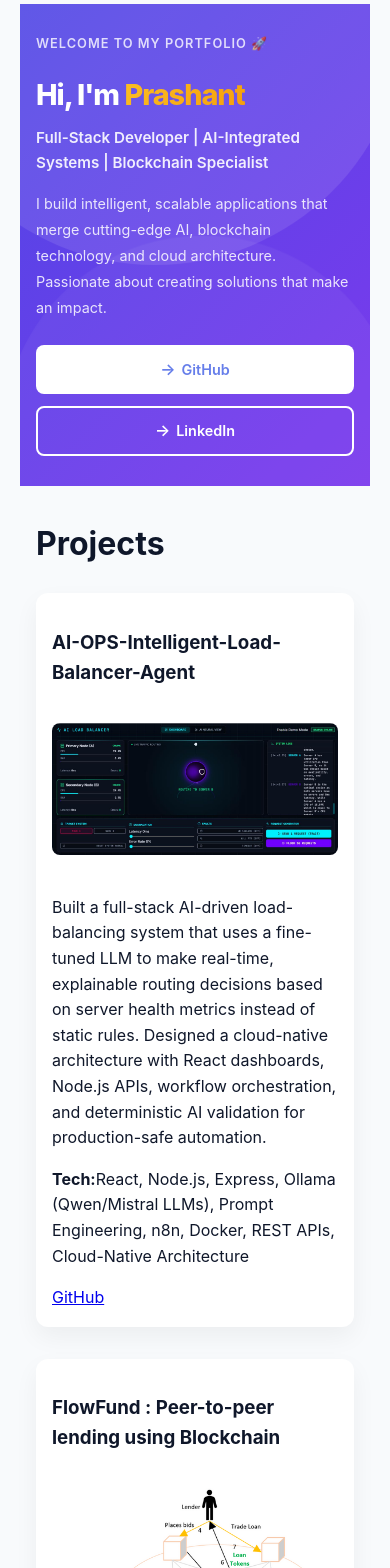
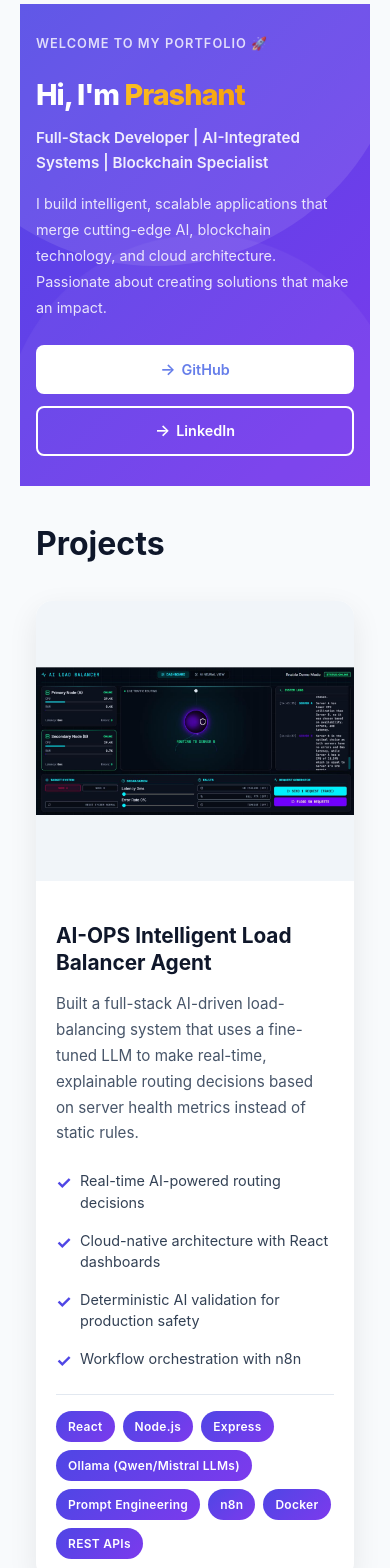
Before and after one commit to PrashantNeelwan/Portfolio, a React (Vite) app: page / in a window 390 px wide. Shown: the top 1568 px of the page. Built offline with nearby package versions, Linux system fonts and the light colour scheme.

Commit message:
"Projects UI changed"

```diff
--- a/src/components/Projects.jsx
+++ b/src/components/Projects.jsx
@@ -1,35 +1,86 @@
 export default function Projects() {
+  const projects = [
+    {
+      title: "AI-OPS Intelligent Load Balancer Agent",
+      image: "/AI_OPS.png",
+      description: "Built a full-stack AI-driven load-balancing system that uses a fine-tuned LLM to make real-time, explainable routing decisions based on server health metrics instead of static rules.",
+      highlights: [
+        "Real-time AI-powered routing decisions",
+        "Cloud-native architecture with React dashboards",
+        "Deterministic AI validation for production safety",
+        "Workflow orchestration with n8n"
+      ],
+      tech: ["React", "Node.js", "Express", "Ollama (Qwen/Mistral LLMs)", "Prompt Engineering", "n8n", "Docker", "REST APIs"],
+      github: "https://github.com/PrashantNeelwan/AI-OPS-Intelligent-Load-Balancer-Agent",
+      demo: null
+    },
+    {
+      title: "FlowFund - Peer-to-Peer Lending",
+      image: "/BlockChain_Architecture.png",
+      description: "Developed a full-stack blockchain-based P2P lending platform enabling secure borrowing, lending, collateral management, and repayments without intermediaries.",
+      highlights: [
+        "Trustless lending without intermediaries",
+        "Smart contract-based collateral management",
+        "AI-assisted risk scoring for fraud detection",
+        "Cloud deployment with Docker orchestration"
+      ],
+      tech: ["React", "Vite", "Node.js", "Solidity", "Ethereum", "Hardhat", "MongoDB", "Firebase Auth", "Docker", "DigitalOcean"],
+      github: "https://github.com/PrashantNeelwan/FlowFund",
+      demo: null
+    },
+    {
+      title: "Decentralized AI Marketplace",
+      image: "/QuantumTrade.png",
+      description: "Built a decentralized marketplace for AI models and datasets with blockchain-based ownership, revenue management, and wallet-based authentication.",
+      highlights: [
+        "Blockchain-powered ownership and revenue tracking",
+        "Serverless cloud-native AWS architecture",
+        "Infrastructure as Code with Terraform",
+        "Automated CI/CD pipelines for scalability"
+      ],
+      tech: ["Python", "Django", "Solidity", "Ethereum", "MetaMask", "IPFS", "AWS Lambda", "S3", "DynamoDB", "Terraform", "GitHub Actions"],
+      github: "https://github.com/PrashantNeelwan/Quantum-Trade",
+      demo: null
+    }
+  ];
+
   return (
     <section>
       <h2>Projects</h2>
-
-      <div className="card">
-        <h3>AI-OPS-Intelligent-Load-Balancer-Agent</h3>
-        <img src="/AI_OPS.png" alt="AI-OPS Illustration" style={{ width: '100%', height: 'auto' }} />
-        <p>
-            Built a full-stack AI-driven load-balancing system that uses a fine-tuned LLM to make real-time, explainable routing decisions based on server health metrics instead of static rules.
-Designed a cloud-native architecture with React dashboards, Node.js APIs, workflow orchestration, and deterministic AI validation for production-safe automation.
-        </p>
-        <p><b>Tech:</b>React, Node.js, Express, Ollama (Qwen/Mistral LLMs), Prompt Engineering, n8n, Docker, REST APIs, Cloud-Native Architecture</p>
-        <a href="https://github.com/PrashantNeelwan/AI-OPS-Intelligent-Load-Balancer-Agent">GitHub</a>
-      </div>
-
-      <div className="card">
-        <h3>FlowFund : Peer-to-peer lending using Blockchain</h3>
-        <img src="/BlockChain_Architecture.png" alt="AI-OPS Illustration" style={{ width: '100%', height: 'auto' }} />
-        <p>Developed a full-stack blockchain-based P2P lending platform enabling secure borrowing, lending, collateral management, and repayments without intermediaries.
-Implemented smart contracts, REST APIs, authentication, and cloud deployment with an AI-assisted risk-scoring approach for fraud detection and credit assessment.</p>
-        <p><b>Tech:</b>React, Vite, Node.js, Express.js, MongoDB, Solidity, Ethereum (Hardhat), Ethers.js, Firebase Authentication, Docker, Docker Compose, DigitalOcean, REST APIs, AI-based risk scoring</p>
-        <a href="https://github.com/PrashantNeelwan/FlowFund">GitHub</a>
-      </div>
-
-      <div className="card">
-        <h3>Decentralized AI Marketplace : Blockchain-powered platform for AI models and datasets</h3>
-        <img src="/QuantumTrade.png" alt="AI-OPS Illustration" style={{ width: '100%', height: 'auto' }} />
-        <p>Built a decentralized marketplace for AI models and datasets with blockchain-based ownership, revenue management, and wallet-based authentication.
-Implemented a serverless, cloud-native architecture on AWS using Django REST APIs, Infrastructure as Code, CI/CD pipelines, and automated testing for scalability and security.</p>
-        <p><b>Tech:</b>Python, Django, Django REST Framework, Solidity, Ethereum, MetaMask, IPFS, AWS (Lambda, S3, DynamoDB, CloudFront, IAM), Terraform, Docker, GitHub Actions, JWT, Google OAuth2</p>
-        <a href="https://github.com/PrashantNeelwan/Quantum-Trade">GitHub</a>
+      <div className="projects-grid">
+        {projects.map((project, index) => (
+          <div key={index} className="project-card">
+            <div className="project-image-wrapper">
+              <img src={project.image} alt={project.title} className="project-image" />
+              <div className="project-overlay">
+                <div className="project-links">
+                  <a href={project.github} target="_blank" rel="noopener noreferrer" className="project-btn">
+                    <span>→</span> View Code
+                  </a>
+                  {project.demo && (
+                    <a href={project.demo} target="_blank" rel="noopener noreferrer" className="project-btn">
+                      <span>→</span> Live Demo
+                    </a>
+                  )}
+                </div>
+              </div>
+            </div>
+            <div className="project-content">
+              <h3 className="project-title">{project.title}</h3>
+              <p className="project-description">{project.description}</p>
+              <ul className="project-highlights">
+                {project.highlights.map((highlight, i) => (
+                  <li key={i}>{highlight}</li>
+                ))}
+              </ul>
+              <div className="project-tech">
+                {project.tech.map((tech, i) => (
+                  <span key={i} className="tech-badge">{tech}</span>
+                ))}
+              </div>
+            </div>
+          </div>
+        ))}
       </div>
     </section>
   );
--- a/src/index.css
+++ b/src/index.css
@@ -211,6 +211,163 @@ section {
   margin: 16px 0;
 }
 
+.projects-grid {
+  display: grid;
+  grid-template-columns: repeat(auto-fit, minmax(350px, 1fr));
+  gap: 32px;
+  margin-top: 32px;
+}
+
+.project-card {
+  background: white;
+  border-radius: 16px;
+  overflow: hidden;
+  box-shadow: 0 10px 30px rgba(0, 0, 0, 0.08);
+  transition: all 0.4s cubic-bezier(0.4, 0, 0.2, 1);
+}
+
+.project-card:hover {
+  transform: translateY(-8px);
+  box-shadow: 0 20px 50px rgba(0, 0, 0, 0.15);
+}
+
+.project-image-wrapper {
+  position: relative;
+  overflow: hidden;
+  height: 280px;
+  background: #f1f5f9;
+  display: flex;
+  align-items: center;
+  justify-content: center;
+}
+
+.project-image {
+  width: 100%;
+  height: 100%;
+  object-fit: contain;
+  transition: transform 0.4s ease;
+  padding: 20px;
+}
+
+.project-card:hover .project-image {
+  transform: scale(1.05);
+}
+
+.project-overlay {
+  position: absolute;
+  top: 0;
+  left: 0;
+  right: 0;
+  bottom: 0;
+  background: linear-gradient(135deg, rgba(79, 70, 229, 0.75), rgba(124, 58, 237, 0.55));
+  display: flex;
+  align-items: center;
+  justify-content: center;
+  opacity: 0;
+  transition: opacity 0.3s ease;
+}
+
+.project-card:hover .project-overlay {
+  opacity: 1;
+}
+
+.project-links {
+  display: flex;
+  gap: 12px;
+  flex-wrap: wrap;
+  justify-content: center;
+}
+
+.project-btn {
+  padding: 10px 20px;
+  background: white;
+  color: #4f46e5;
+  border-radius: 8px;
+  text-decoration: none;
+  font-weight: 600;
+  font-size: 0.9rem;
+  display: inline-flex;
+  align-items: center;
+  gap: 6px;
+  transition: all 0.2s ease;
+}
+
+.project-btn:hover {
+  transform: translateY(-2px);
+  box-shadow: 0 8px 16px rgba(0, 0, 0, 0.2);
+}
+
+.project-btn span {
+  font-size: 1.1rem;
+  transition: transform 0.2s ease;
+}
+
+.project-btn:hover span {
+  transform: translateX(3px);
+}
+
+.project-content {
+  padding: 24px;
+}
+
+.project-title {
+  font-size: 1.5rem;
+  font-weight: 700;
+  color: #0f172a;
+  margin-bottom: 12px;
+  line-height: 1.3;
+}
+
+.project-description {
+  color: #475569;
+  line-height: 1.7;
+  margin-bottom: 16px;
+  font-size: 0.95rem;
+}
+
+.project-highlights {
+  list-style: none;
+  padding: 0;
+  margin: 16px 0;
+}
+
+.project-highlights li {
+  padding: 8px 0;
+  padding-left: 24px;
+  position: relative;
+  color: #334155;
+  font-size: 0.9rem;
+  line-height: 1.5;
+}
+
+.project-highlights li::before {
+  content: "✓";
+  position: absolute;
+  left: 0;
+  color: #4f46e5;
+  font-weight: bold;
+  font-size: 1.1rem;
+}
+
+.project-tech {
+  display: flex;
+  flex-wrap: wrap;
+  gap: 8px;
+  margin-top: 16px;
+  padding-top: 16px;
+  border-top: 1px solid #e2e8f0;
+}
+
+.tech-badge {
+  background: linear-gradient(135deg, #4f46e5 0%, #7c3aed 100%);
+  color: white;
+  padding: 6px 12px;
+  border-radius: 20px;
+  font-size: 0.75rem;
+  font-weight: 600;
+  letter-spacing: 0.3px;
+}
+
 .skills-grid {
   display: grid;
   grid-template-columns: repeat(auto-fit, minmax(300px, 1fr));
@@ -306,6 +463,19 @@ section {
     grid-template-columns: 1fr;
   }
 
+  .projects-grid {
+    grid-template-columns: 1fr;
+    gap: 24px;
+  }
+
+  .project-content {
+    padding: 20px;
+  }
+
+  .project-title {
+    font-size: 1.3rem;
+  }
+
   .card {
     padding: 16px;
   }
```
